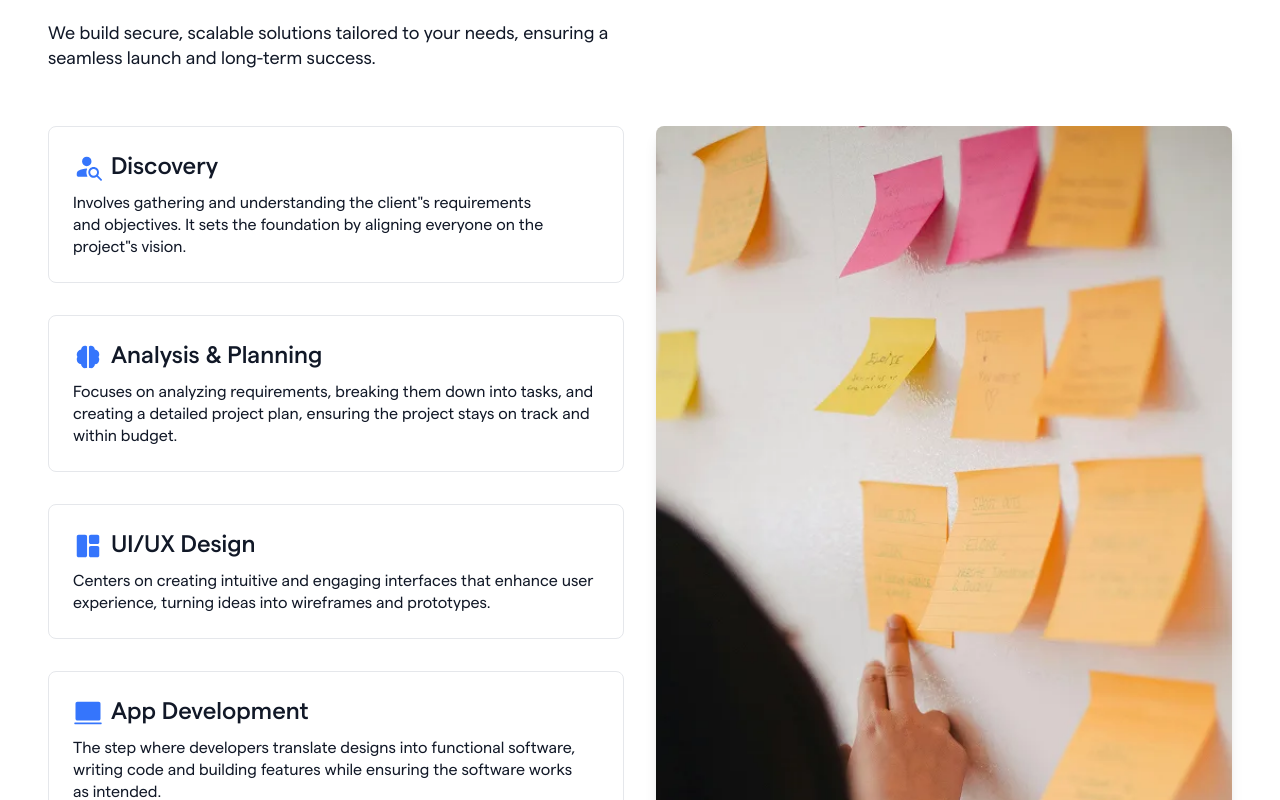
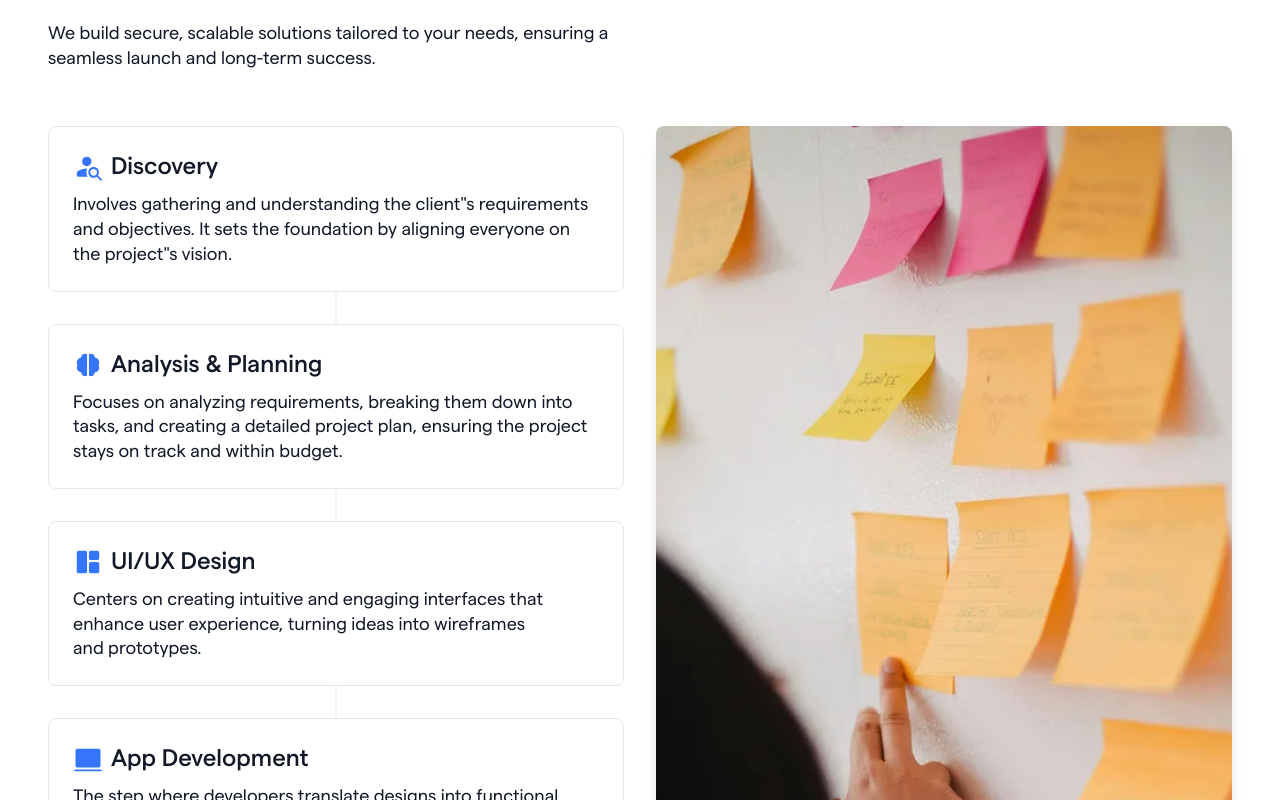
Before and after one commit to nongdan-dev/website, a React (Vite) app: page /development/web-development in a window 1280 px wide. Shown: the part 2120-2920 px from the top of the page. Built offline with nearby package versions, Linux system fonts and the light colour scheme.

Commit message:
update process

```diff
--- a/src/components/widget/SectionProcess.tsx
+++ b/src/components/widget/SectionProcess.tsx
@@ -51,28 +51,6 @@ const STEPS = [
   },
 ]
 
-function Step({
-  title,
-  description,
-  Icon,
-  isActive,
-}: (typeof STEPS)[number] & { isActive: boolean }) {
-  return (
-    <div
-      className={twMerge(
-        'flex flex-col gap-2 rounded-lg border p-6',
-        isActive ? 'border-primary-500' : 'border-gray-200',
-      )}
-    >
-      <div className='flex items-center gap-2'>
-        <Icon className='text-3xl text-primary-500' />
-        <p className='text-2xl font-medium'>{title}</p>
-      </div>
-      <p className=''>{description}</p>
-    </div>
-  )
-}
-
 export function SectionProcess() {
   return (
     <Section>
@@ -83,16 +61,26 @@ export function SectionProcess() {
         We build secure, scalable solutions tailored to your needs, ensuring a
         seamless launch and long-term success.
       </p>
-      <Section.Content className='grid grid-cols-1 gap-6 sm:gap-8 md:grid-cols-2'>
-        <div className='flex flex-col gap-6 sm:gap-8'>
-          {STEPS.map((step, index) => (
-            <Step
+      <Section.Content className='grid gap-6 sm:gap-8 md:grid-cols-2'>
+        <div className='space-y-8'>
+          {STEPS.map(({ Icon, title, description }, index, self) => (
+            <div
               key={index}
-              Icon={step.Icon}
-              title={step.title}
-              description={step.description}
-              isActive={index + 1 === STEPS.length}
-            />
+              className={twMerge(
+                'relative flex flex-col gap-2 rounded-lg border p-6',
+                'after:absolute after:-bottom-[calc(theme(spacing.8)+1px)] after:left-1/2 after:h-8 after:w-px after:-translate-x-1/2 after:bg-gray-200 after:content-[""]',
+                index + 1 === self.length
+                  ? 'border-primary-500 after:content-none'
+                  : 'border-gray-200',
+                index + 2 === self.length && 'after:bg-primary-500',
+              )}
+            >
+              <div className='flex items-center gap-2'>
+                <Icon className='text-3xl text-primary-500' />
+                <p className='text-2xl font-medium'>{title}</p>
+              </div>
+              <p className='md:text-lg'>{description}</p>
+            </div>
           ))}
         </div>
         <img
```
